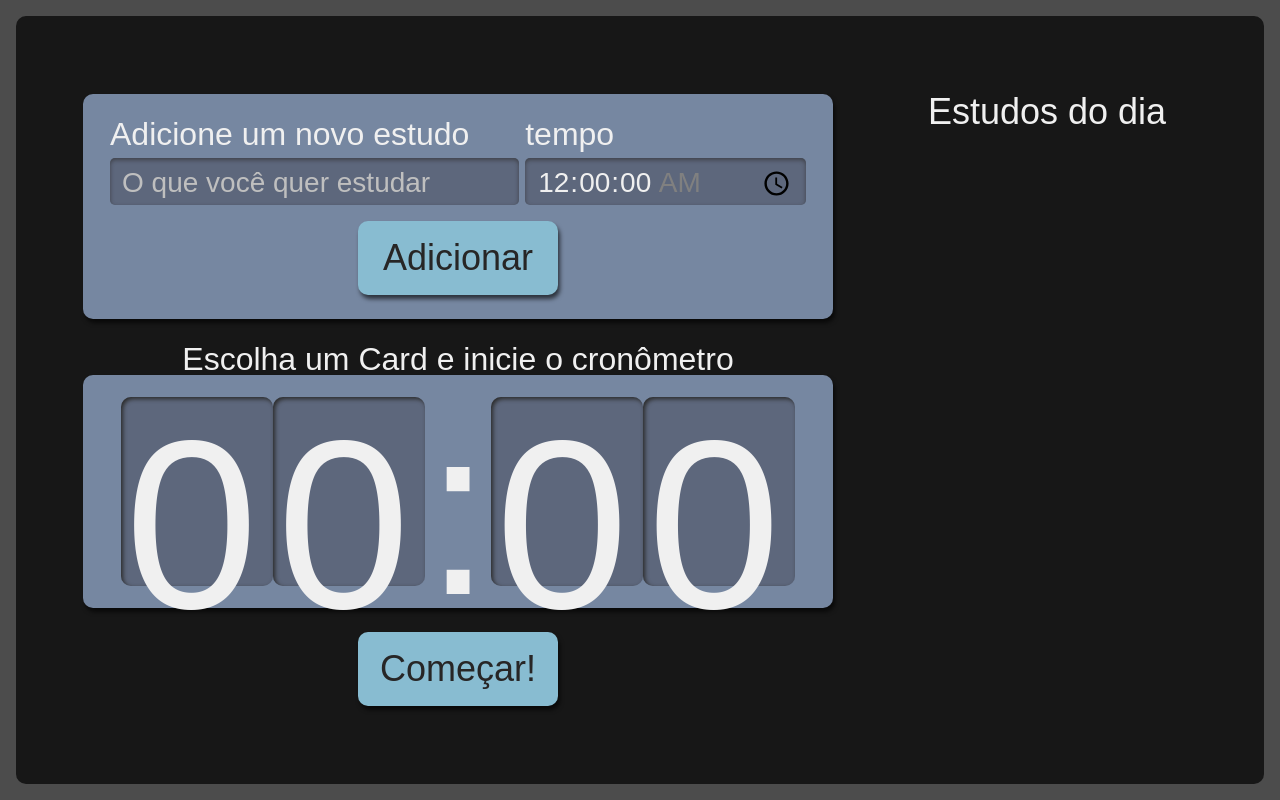
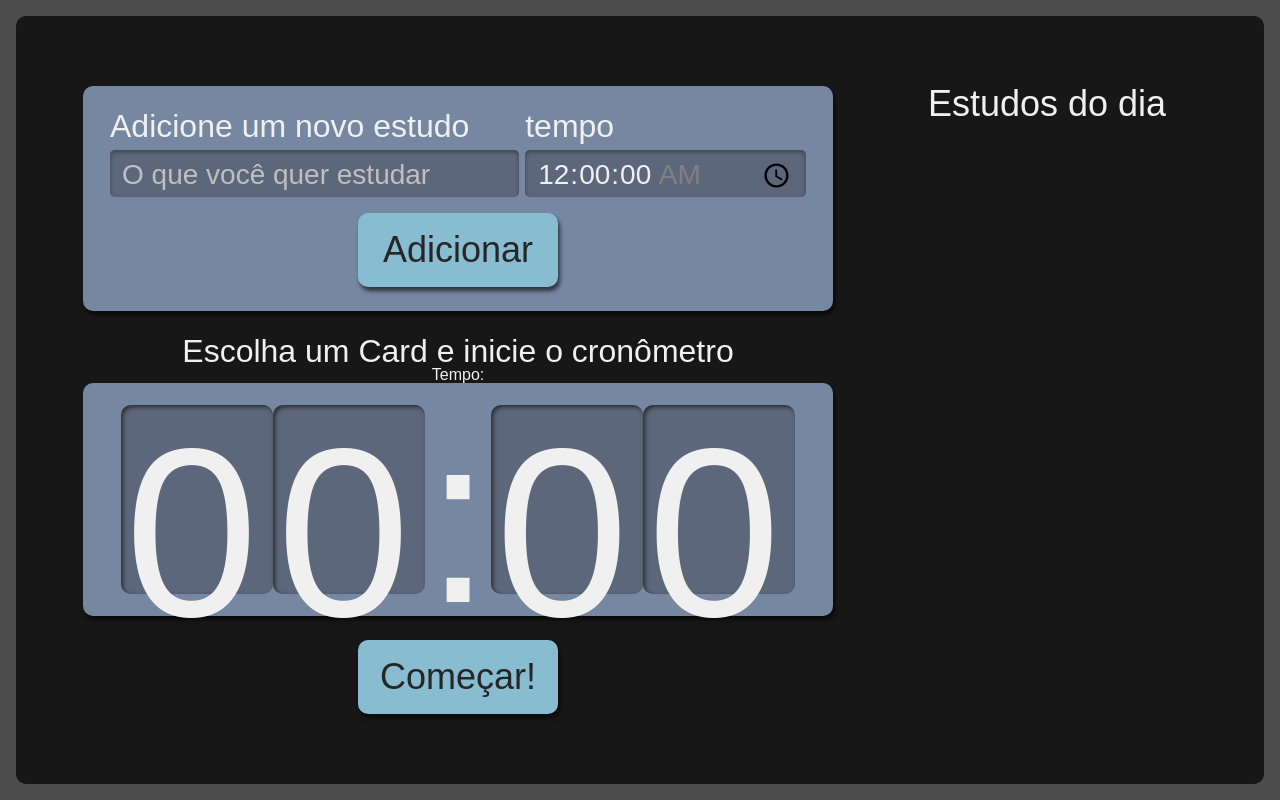
Before and after one commit to Bloark/alura-studies, a React (Create React App) app: page / in a window 1280 px wide. Built offline with nearby package versions, Linux system fonts and the light colour scheme.

Commit message:
implementado método para decrementar o tempo.

```diff
--- a/src/common/utils/date.ts
+++ b/src/common/utils/time.ts
@@ -1,4 +1,4 @@
-export function tempoParaSegundo(tempo: string) {
+export function tempoParaSegundos(tempo: string) {
     const [horas = '0', minutos = '0', segundos = '0'] = tempo.split(":");
 
     const horasEmSegundos = Number(horas) * 3600;
--- a/src/components/Cronometro/index.tsx
+++ b/src/components/Cronometro/index.tsx
@@ -1,13 +1,24 @@
 import Botao from "../Botao";
 import Relogio from "./Relogio";
 import style from './Cronometro.module.scss'
-import { tempoParaSegundo } from "../../common/utils/date";
+import { tempoParaSegundos } from "../../common/utils/time";
+import { ITarefa } from "../../types/tarefa";
+import { useState } from "react";
 
-export default function Cronometro() {
-    console.log('Conversão: ', tempoParaSegundo('01:01:01'))
+interface Props {
+    selecionado: ITarefa | undefined
+}
+
+
+export default function Cronometro({ selecionado }: Props) {
+    const [tempo, setTempo] = useState<number>();
+    if (selecionado?.tempo) {
+        setTempo(tempoParaSegundos(selecionado.tempo))
+    }
     return (
         <div className={style.cronometro}>
             <p className={style.titulo}>Escolha um Card e inicie o cronômetro</p>
+            Tempo: {tempo}
             <div className={style.relogioWrapper}>
                 <Relogio />
             </div>
--- a/src/pages/App.tsx
+++ b/src/pages/App.tsx
@@ -24,7 +24,7 @@
         tarefas={tarefas}
         selecionaTarefa={selecionaTarefa}
       />
-      <Cronometro />
+      <Cronometro selecionado={selecionado} />
     </div>
   );
 }
```
Also changed, not shown: 1 other file (tests, documents, lock files or other folders).
